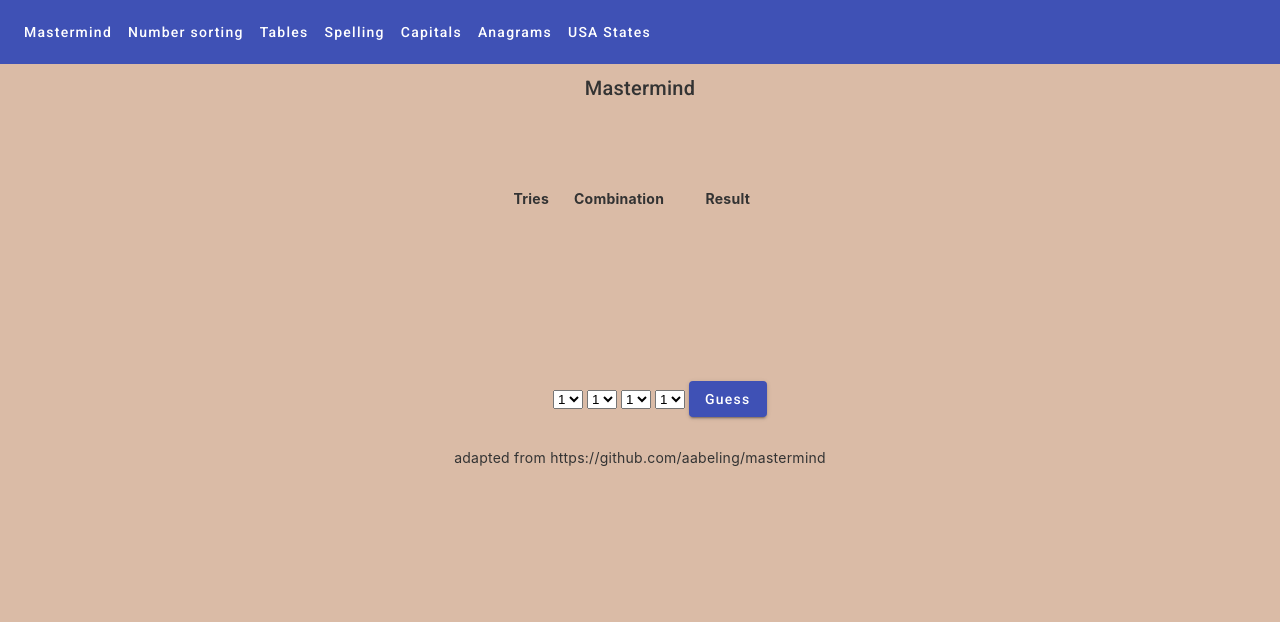
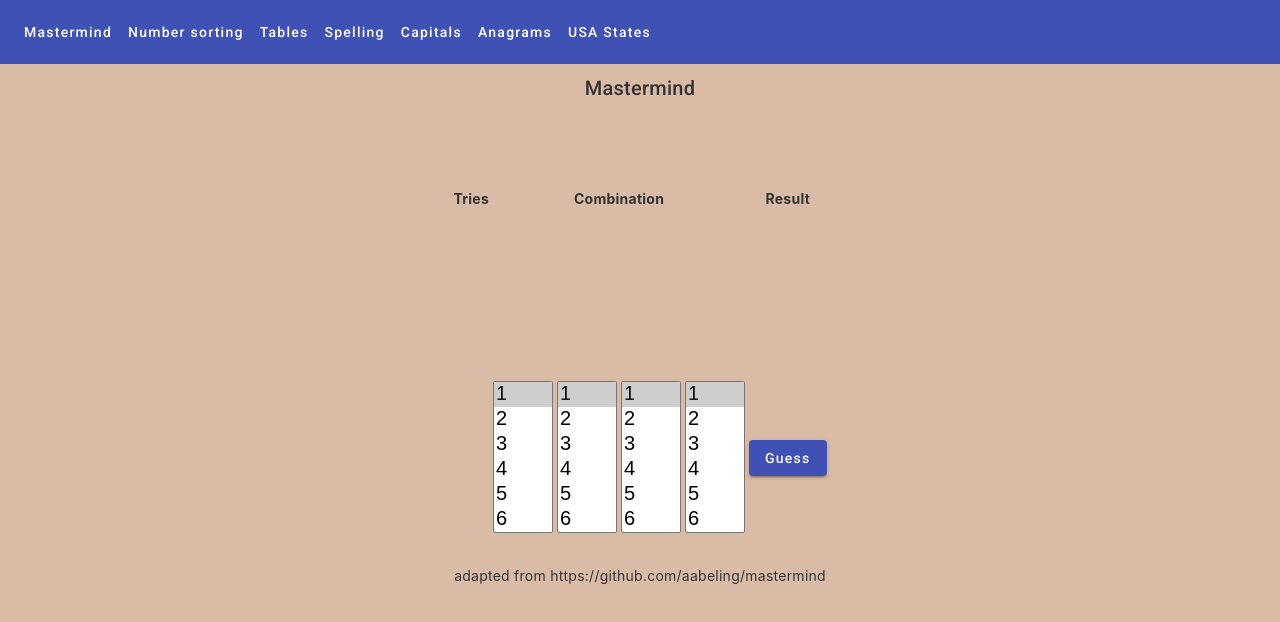
Before and after one commit to kenscoles/sample, an Angular app: page /mastermind in a window 1280 px wide. Shown: the top 622 px of the page. Built offline with nearby package versions, Linux system fonts and the light colour scheme.

Commit message:
change to mm selection size

```diff
--- a/src/app/mastermind/board/board.component.html
+++ b/src/app/mastermind/board/board.component.html
@@ -20,7 +20,7 @@
     <tr *ngIf="!gameWon && !gameLost">
       <td>&nbsp;</td>
       <td *ngFor="let i of numberArray(1,board.fields)">
-        <select [(ngModel)]="combination.items[i-1]">
+        <select size="6" style="width: 60px; font-size:20px; ;" [(ngModel)]="combination.items[i-1]">
           <option *ngFor="let j of numberArray(1,board.colors)">{{j}}</option>
         </select>
       </td>
```
